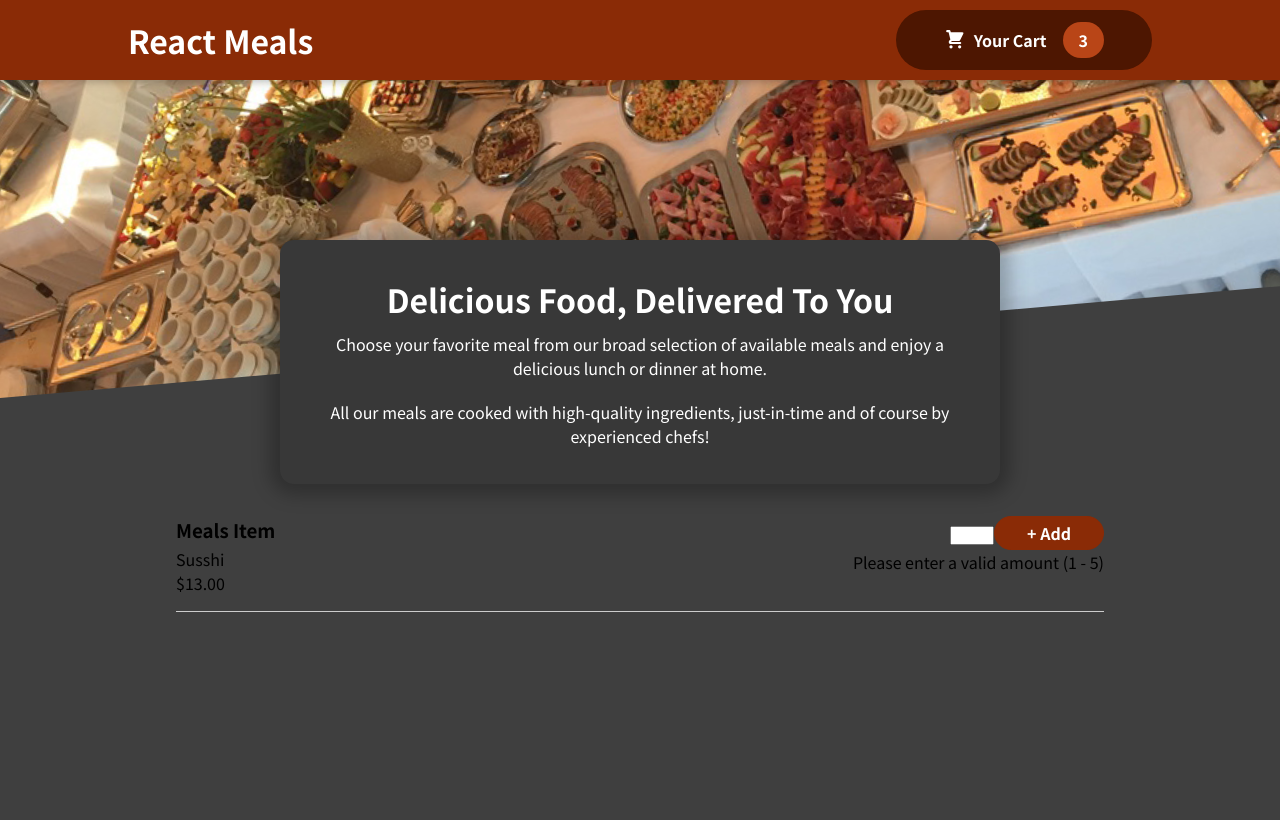
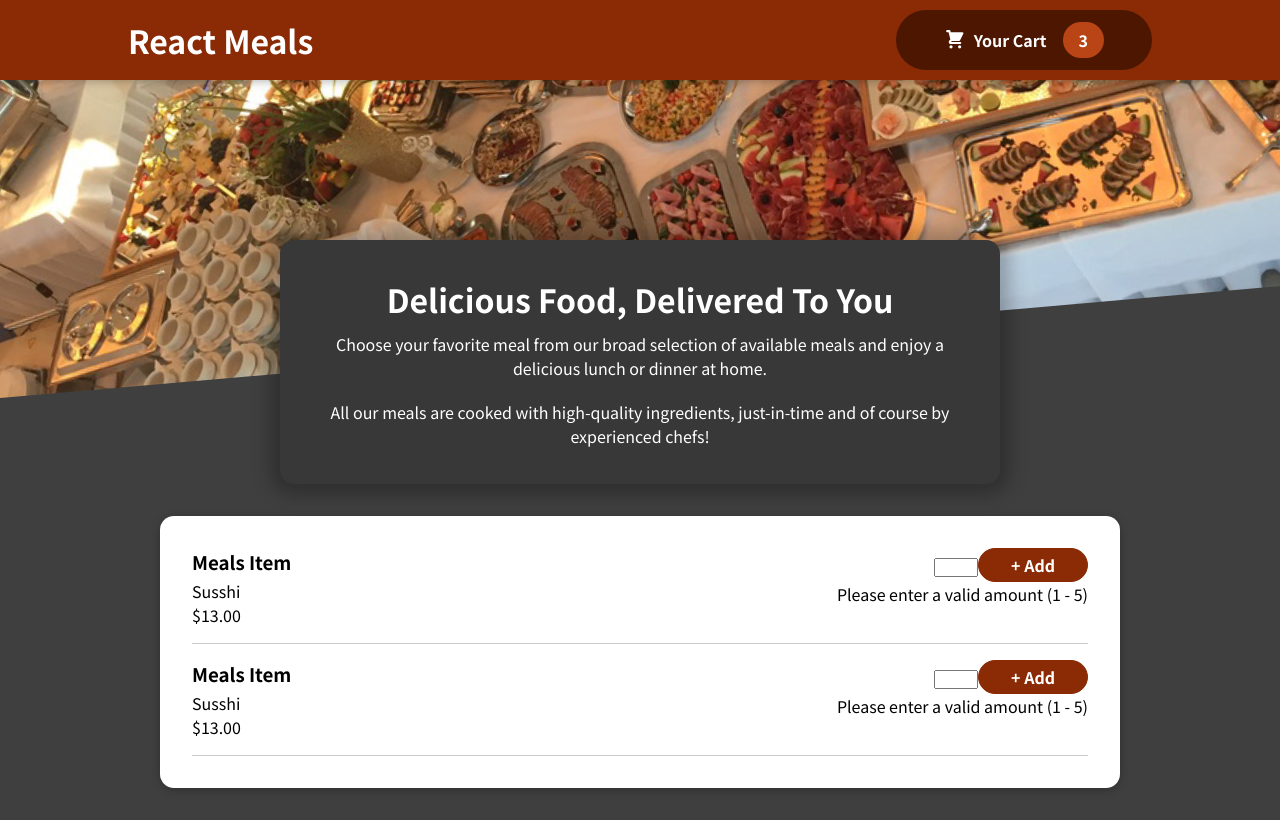
Before and after one commit to Marknjo/meals-app, a React (Vite) app: page / in a window 1280 px wide. Built offline with nearby package versions, Linux system fonts and the light colour scheme.

Commit message:
Add reusable UI styler (card) that adds rounded corners, custom bg, and universal shadow style

```diff
--- a/src/components/Meals/MealsItems.tsx
+++ b/src/components/Meals/MealsItems.tsx
@@ -1,12 +1,16 @@
+import Card from '../UI/Card';
 import MealsItem from './MealsItem/MealsItem';
 import styles from './MealsItems.module.css';
 
 const MealsItems = () => {
   return (
     <section className={styles.meals}>
-      <ul>
-        <MealsItem />
-      </ul>
+      <Card bgStyle="white">
+        <ul>
+          <MealsItem />
+          <MealsItem />
+        </ul>
+      </Card>
     </section>
   );
 };
--- /dev/null
+++ b/src/components/UI/Card.module.css
@@ -0,0 +1,10 @@
+.card {
+    padding: 1.6rem;
+    box-shadow: 0 2px 8px rgba(0, 0, 0, 0.25);
+    border-radius: 14px;
+  }
+
+
+  .card--white{
+    background-color: white;
+  }
--- /dev/null
+++ b/src/components/UI/Card.tsx
@@ -0,0 +1,16 @@
+import styles from './Card.module.css';
+
+interface CardProps {
+  children: React.ReactNode;
+  bgStyle: string;
+}
+
+const Card = (props: CardProps) => {
+  return (
+    <div className={`${styles.card} ${styles[`card--${props.bgStyle}`]}`}>
+      {props.children}
+    </div>
+  );
+};
+
+export default Card;
```
